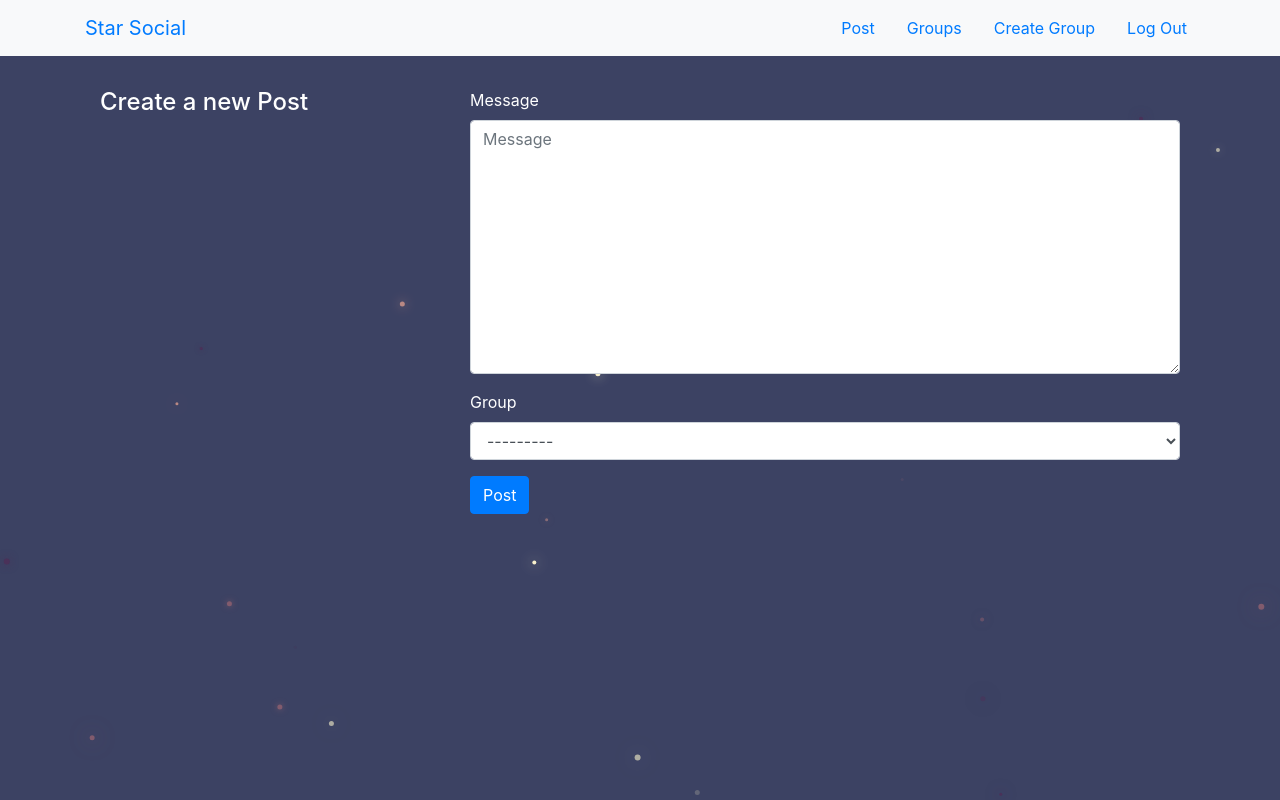
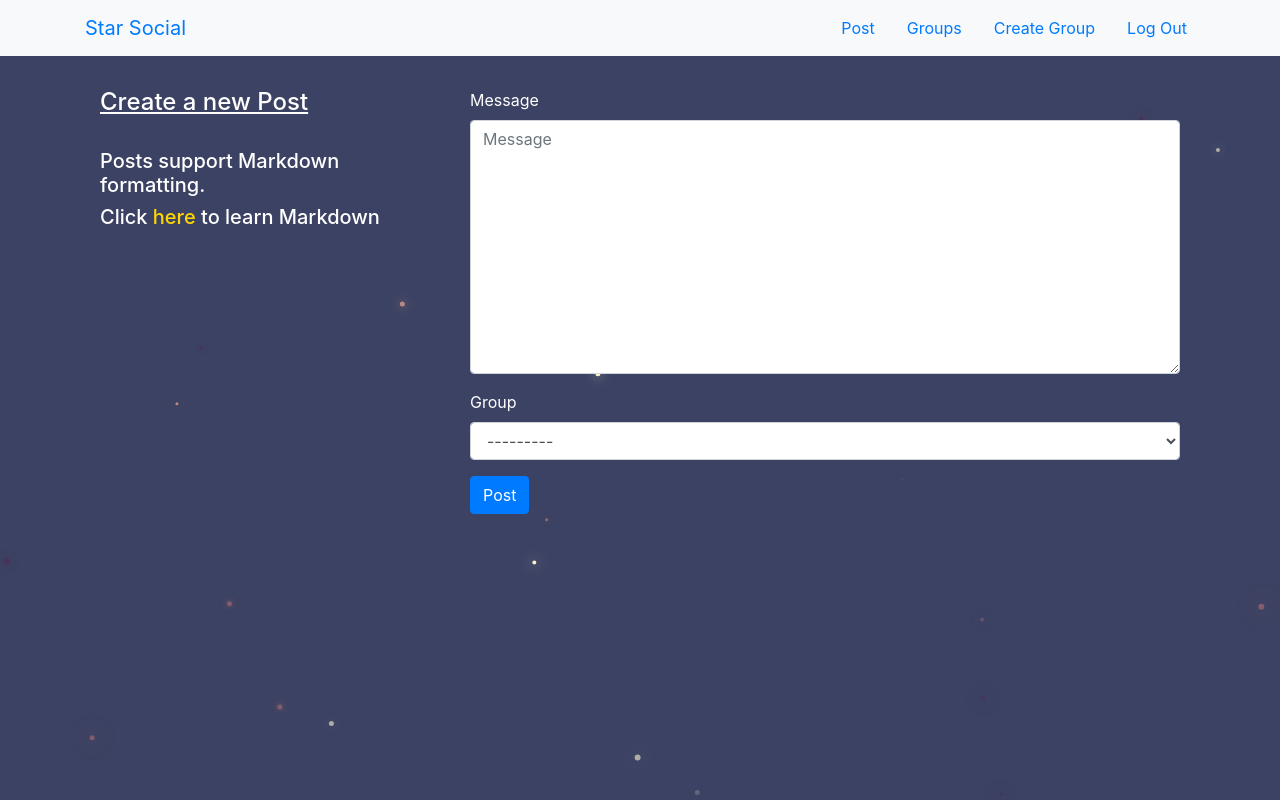
Before and after one commit to Kiran-Sawant/StarSocial, a Django app: page /posts/new/ in a window 1280 px wide. Run offline with Django 3.2, Linux system fonts and the light colour scheme; a user stored in the database is signed in; data comes from the database, SQL or seed files in the repository; some libraries are stand-ins or nearby versions.

Commit message:
added description action url

```diff
--- a/star_social/posts/templates/posts/post_form.html
+++ b/star_social/posts/templates/posts/post_form.html
@@ -7,14 +7,16 @@
 
 {% block prepost %}
     <div class="col-md-4 mt-3">
-        <h4>Create a new Post</h4>
+        <h4><u>Create a new Post</u></h4><br>
+        <h5>Posts support Markdown formatting.</h5>
+        <h5>Click <a style="color: gold;" href="https://youtu.be/HUBNt18RFbo">here</a> to learn Markdown</h5>
     </div>
 {% endblock prepost %}
 
 
 {% block post_content %}
     <div class="col-md-8  mt-3">
-        <form action="{% url 'posts:create' %}" method="post">
+        <form action="{% url 'posts:create' pk=group_pk %}" method="POST">
             {% csrf_token %}
             {% bootstrap_form form %}
 
```
